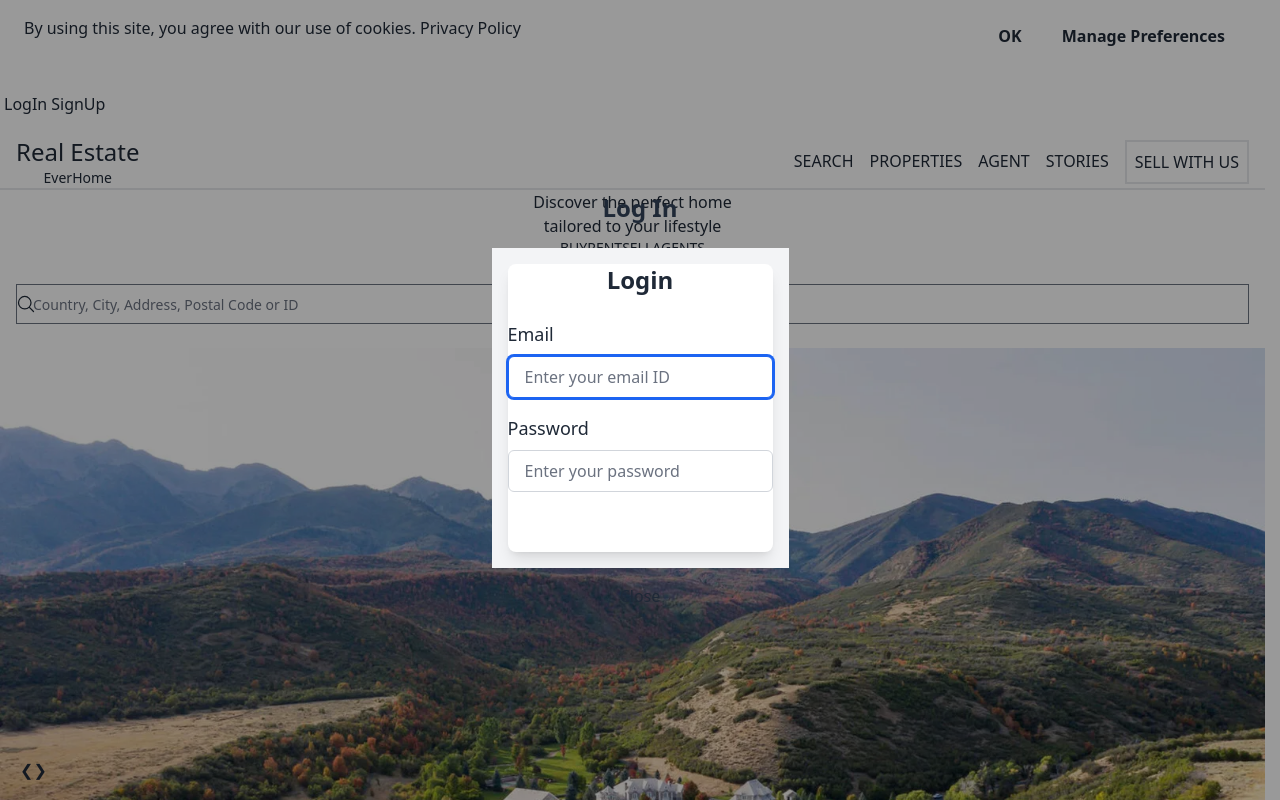
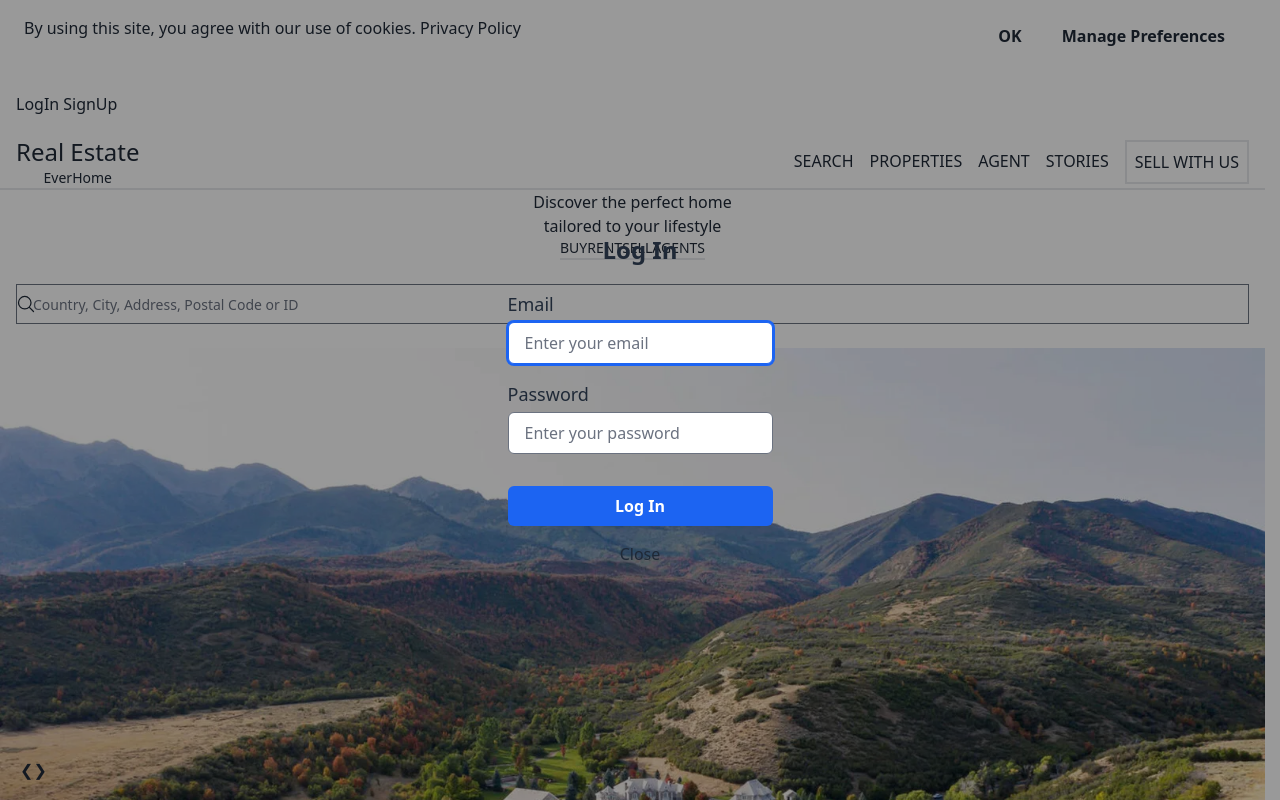
Before and after one commit to NithishMR/EverHome, a React (Vite) app: page / in a window 1280 px wide. Both pictures are taken after a click on the button "LogIn". Shown: the top 800 px of the page. Built offline with nearby package versions, Linux system fonts and the light colour scheme; the HTML template or start-up script is replaced by a standard one.

Commit message:
Fixed the login and signup

```diff
--- a/src/Components/LogIn.jsx
+++ b/src/Components/LogIn.jsx
@@ -1,26 +1,21 @@
-import React from "react";
-
-const LoginPage = () => {
-  return (
-    <div className="flex items-center justify-center min-h-screen bg-gray-100 p-4">
-      <form className="w-full max-w-md bg-white p-8 shadow-lg rounded-lg">
-        <h2 className="text-2xl font-bold mb-6 text-center">Login</h2>
-        <div className="flex flex-col space-y-4">
+const LogIn = () => (
+  <form className="flex flex-col gap-4">
     <div className="flex flex-col">
-            <label htmlFor="email" className="text-lg font-medium mb-2">
+      <label htmlFor="email" className="text-lg font-medium mb-1">
         Email
       </label>
       <input
         type="email"
         id="email"
         name="email"
-              placeholder="Enter your email ID"
+        placeholder="Enter your email"
+        className="w-full px-4 py-2 border rounded-md focus:outline-none focus:ring-2 focus:ring-blue-500"
         required
-              className="w-full px-4 py-2 border border-gray-300 rounded-md focus:outline-none focus:ring-2 focus:ring-blue-500"
       />
     </div>
+
     <div className="flex flex-col">
-            <label htmlFor="password" className="text-lg font-medium mb-2">
+      <label htmlFor="password" className="text-lg font-medium mb-1">
         Password
       </label>
       <input
@@ -28,20 +23,18 @@ const LoginPage = () => {
         id="password"
         name="password"
         placeholder="Enter your password"
+        className="w-full px-4 py-2 border rounded-md focus:outline-none focus:ring-2 focus:ring-blue-500"
         required
-              className="w-full px-4 py-2 border border-gray-300 rounded-md focus:outline-none focus:ring-2 focus:ring-blue-500"
       />
     </div>
+
     <button
       type="submit"
-            className="mt-6 text-xl bg-blue-500 hover:bg-blue-700 text-white font-bold py-2 px-4 rounded-md transition duration-200"
+      className="mt-4 bg-blue-600 hover:bg-blue-700 text-white font-bold py-2 px-4 rounded-md transition-all"
     >
-            Submit
+      Log In
     </button>
-        </div>
   </form>
-    </div>
 );
-};
 
-export default LoginPage;
+export default LogIn;
--- a/src/Components/LoginJoinPrompt.jsx
+++ b/src/Components/LoginJoinPrompt.jsx
@@ -4,7 +4,7 @@ import SignupPage from "./SignUp";
 function LoginJoinPrompt() {
   return (
     <>
-      <div className="navbar bg-[#001731] text-[#fff] items-center justify-between p-1 md:p-2 lg:p-4">
+      <div className="navbar bg-[#001731] text-[#fff] items-center justify-between p-4 md:p-2 lg:p-4">
         <div className="flex gap-1 md:gap-2 lg:gap-3">
           <button
             className="btn bg-[#001731] text-[#fff] border-none hover:bg-[#00234f] transition-colors"
@@ -30,7 +30,7 @@ function LoginJoinPrompt() {
             document.getElementById("my_modal_1").close()
           }
         >
-          <div className="modal-box bg-[#002349] p-8 md:p-12 lg:p-16 max-w-md mx-auto">
+          <div className="modal-box  p-8 md:p-12 lg:p-16 max-w-md mx-auto">
             <div className="flex flex-col items-center">
               <h2
                 id="login-title"
@@ -59,7 +59,7 @@ function LoginJoinPrompt() {
             document.getElementById("my_modal_2").close()
           }
         >
-          <div className="modal-box bg-[#002349] p-8 md:p-12 lg:p-16 max-w-md mx-auto">
+          <div className="modal-box  p-8 md:p-12 lg:p-16 max-w-md mx-auto">
             <div className="flex flex-col items-center">
               <h2
                 id="signup-title"
--- a/src/Components/Pictures3.jsx
+++ b/src/Components/Pictures3.jsx
@@ -26,7 +26,7 @@ function Pictures3() {
         }`}
         ref={storiesRef}
       >
-        <div className="text-center text-[30px] md:text-[40px] lg:text-[50px] font-bold py-10 text-[#fff]">
+        <div className="text-center text-[30px] md:text-[40px] lg:text-[50px] font-bold py-10 text-[#000]">
           LUXURY MAGAZINE
         </div>
         <div className="text-center text-[20px] md:text-[30px] lg:text-[40px] font-light text-[#000] mb-8">
@@ -54,7 +54,7 @@ function Pictures3() {
             />
           </div>
           <div className="text-center mt-4">
-            <p className="font-['Open_Sans'] text-xl md:text-2xl mb-2 TimesNewRoman text-[#fff]">
+            <p className="font-['Open_Sans'] text-xl md:text-2xl mb-2 TimesNewRoman text-[#000]">
               Luxury Magazine
             </p>
             <p className="text-[#999]">
@@ -80,7 +80,7 @@ function Pictures3() {
             />
           </div>
           <div className="text-center mt-4">
-            <p className="font-['Open_Sans'] text-xl md:text-2xl mb-2 TimesNewRoman text-[#fff]">
+            <p className="font-['Open_Sans'] text-xl md:text-2xl mb-2 TimesNewRoman text-[#000]">
               LUXURY Outlook
             </p>
             <p className="text-[#999]">
@@ -105,8 +105,8 @@ function Pictures3() {
               alt="Image2"
             />
           </div>
-          <div className="text-center ">
-            <p className="font-['Open_Sans'] text-xl md:text-2xl mb-2 TimesNewRoman text-[#fff] ">
+          <div className="text-center mt-4">
+            <p className="font-['Open_Sans'] text-xl md:text-2xl mb-2 TimesNewRoman text-[#000] ">
               View homes from the <br />
               comfort of your life
             </p>
--- a/src/Components/SignUp.jsx
+++ b/src/Components/SignUp.jsx
@@ -1,11 +1,7 @@
-function SignupPage() {
-  return (
-    <form className="flex flex-col space-y-4 mb-20 max-w-md mx-auto p-6 bg-[#f9f9f9] rounded-lg shadow-lg">
-      <div className="flex flex-col items-start">
-        <label
-          htmlFor="username"
-          className="text-lg font-semibold mb-2 text-[#333]"
-        >
+const SignupPage = () => (
+  <form className="flex flex-col gap-4">
+    <div className="flex flex-col">
+      <label htmlFor="username" className="text-lg font-medium mb-1">
         Username
       </label>
       <input
@@ -13,15 +9,13 @@ function SignupPage() {
         id="username"
         name="username"
         placeholder="Enter your username"
+        className="w-full px-4 py-2 border rounded-md focus:outline-none focus:ring-2 focus:ring-blue-500"
         required
-          className="w-full px-4 py-2 border border-gray-300 rounded-md focus:outline-none focus:ring-2 focus:ring-blue-500"
       />
     </div>
-      <div className="flex flex-col items-start">
-        <label
-          htmlFor="password"
-          className="text-lg font-semibold mb-2 text-[#333]"
-        >
+
+    <div className="flex flex-col">
+      <label htmlFor="password" className="text-lg font-medium mb-1">
         Password
       </label>
       <input
@@ -29,33 +23,32 @@ function SignupPage() {
         id="password"
         name="password"
         placeholder="Enter your password"
+        className="w-full px-4 py-2 border rounded-md focus:outline-none focus:ring-2 focus:ring-blue-500"
         required
-          className="w-full px-4 py-2 border border-gray-300 rounded-md focus:outline-none focus:ring-2 focus:ring-blue-500"
       />
     </div>
-      <div className="flex flex-col items-start">
-        <label
-          htmlFor="confirmPassword"
-          className="text-lg font-semibold mb-2 text-[#333]"
-        >
+
+    <div className="flex flex-col">
+      <label htmlFor="confirmPassword" className="text-lg font-medium mb-1">
         Confirm Password
       </label>
       <input
         type="password"
         id="confirmPassword"
         name="confirmPassword"
-          placeholder="Re-enter your password"
+        placeholder="Confirm your password"
+        className="w-full px-4 py-2 border rounded-md focus:outline-none focus:ring-2 focus:ring-blue-500"
         required
-          className="w-full px-4 py-2 border border-gray-300 rounded-md focus:outline-none focus:ring-2 focus:ring-blue-500"
       />
     </div>
-      <input
+
+    <button
       type="submit"
-        value="Sign Up"
-        className="mt-6 text-lg bg-blue-600 hover:bg-blue-700 text-white font-bold py-3 px-6 rounded-md transition duration-200 ease-in-out"
-      />
+      className="mt-4 bg-blue-600 hover:bg-blue-700 text-white font-bold py-2 px-4 rounded-md transition-all"
+    >
+      Sign Up
+    </button>
   </form>
 );
-}
 
 export default SignupPage;
```
Lines whose indentation alone changed are shown as unchanged.
